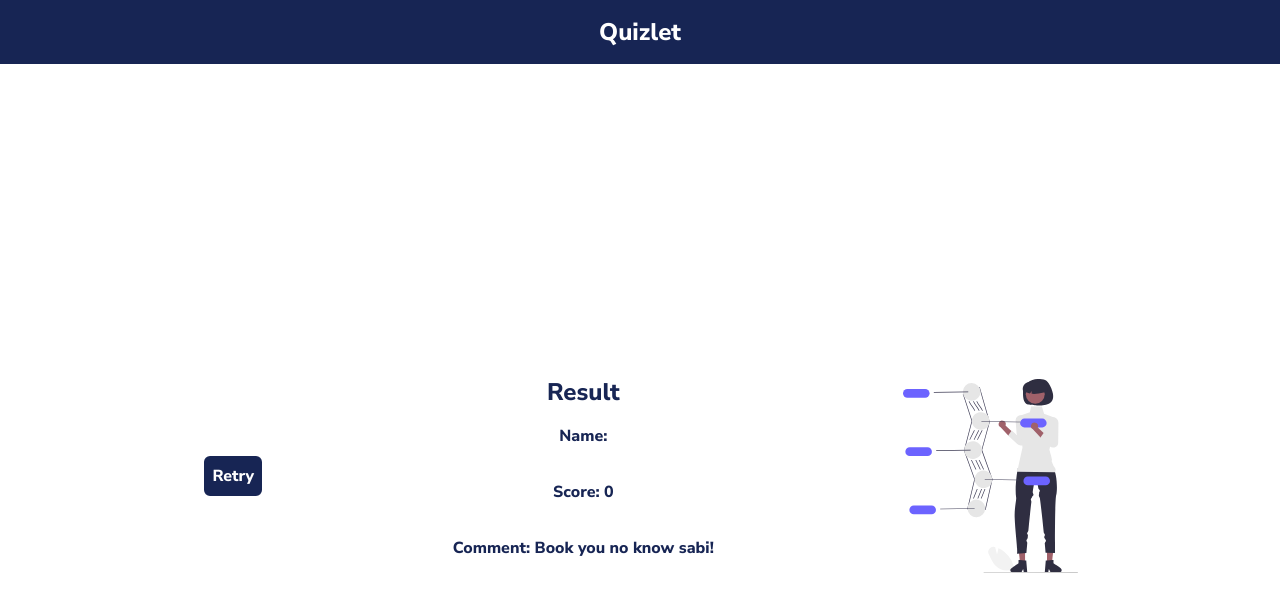
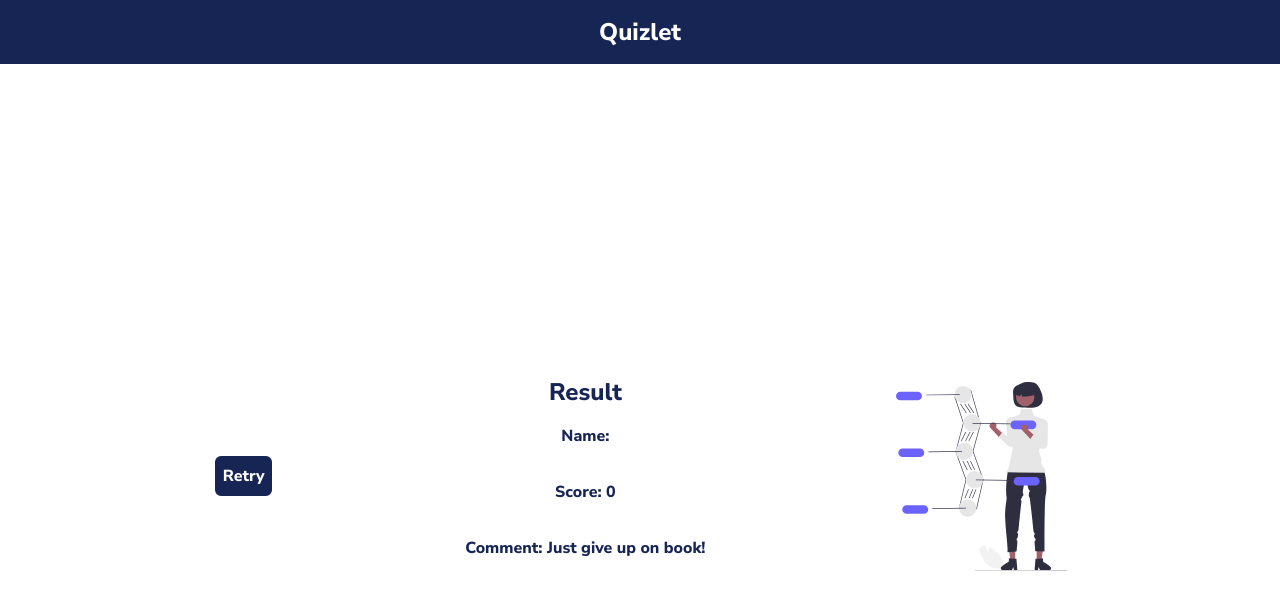
Before and after one commit to Davidmide02/quizlet, a React (Vite) app: page /result in a window 1280 px wide. Shown: the top 612 px of the page. Built offline with nearby package versions, Linux system fonts and the light colour scheme; the HTML template or start-up script is replaced by a standard one.

Commit message:
redirect file

```diff
--- a/src/components/question.jsx
+++ b/src/components/question.jsx
@@ -73,7 +73,6 @@
       return indexNum;
     } else {
       navigate("/result");
-
     }
   }
 
@@ -120,8 +119,7 @@
         ;
       </>
     );
-  }
-  else {
+  } else {
     return <h1 className="text-lg font-bold">Fetching questions....</h1>;
   }
 };
--- a/src/components/result.jsx
+++ b/src/components/result.jsx
@@ -9,7 +9,7 @@
   const commentBad = [
     "You no sabi book!",
     "Guyy, you be olodo!",
-    "Book you no know sabi!",
+    "Just give up on book!",
   ];
   const commentAverage = ["You try!", "Average!", "pass!"];
 
```
Also changed, not shown: 1 other file (tests, documents, lock files or other folders).
